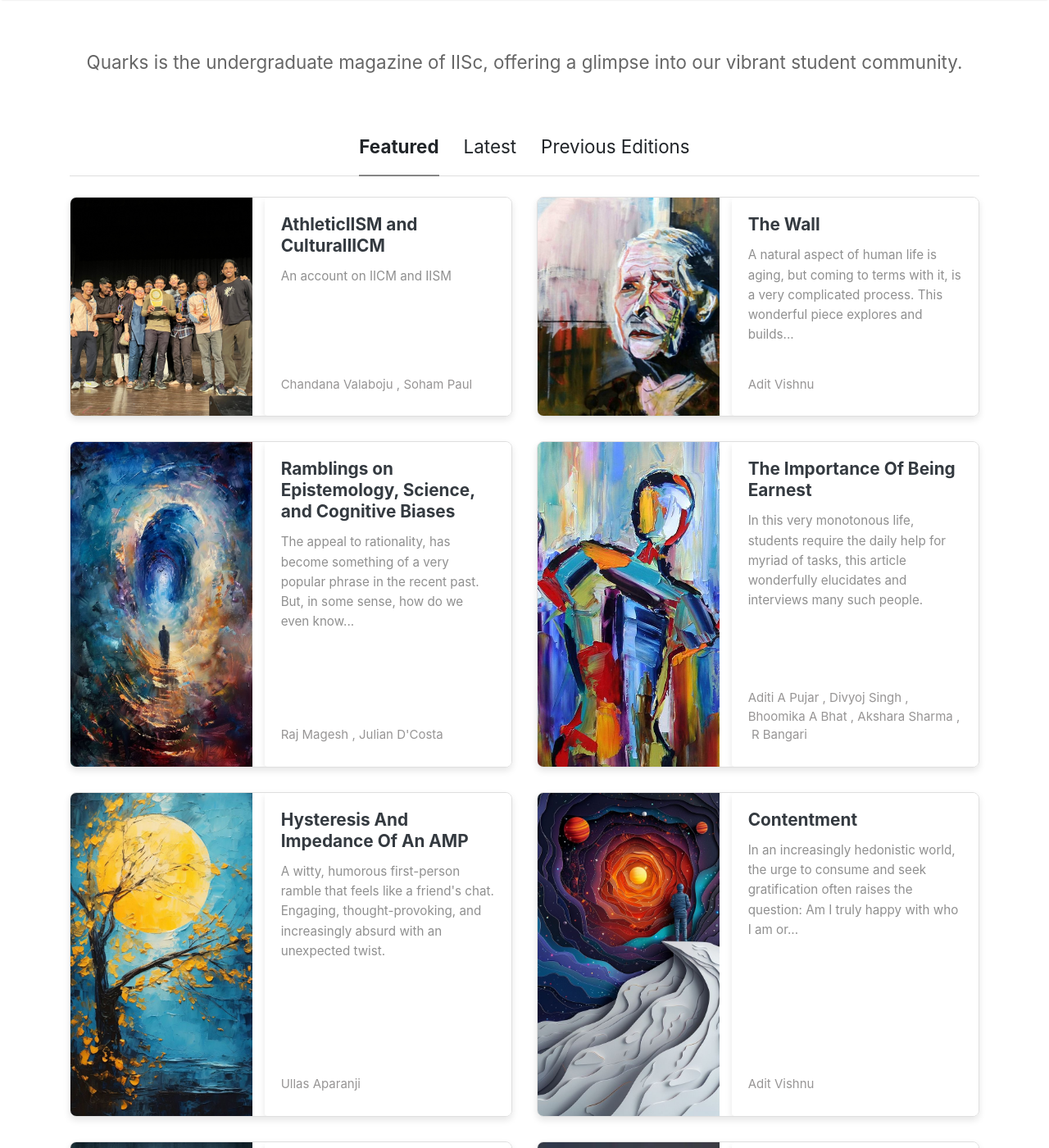
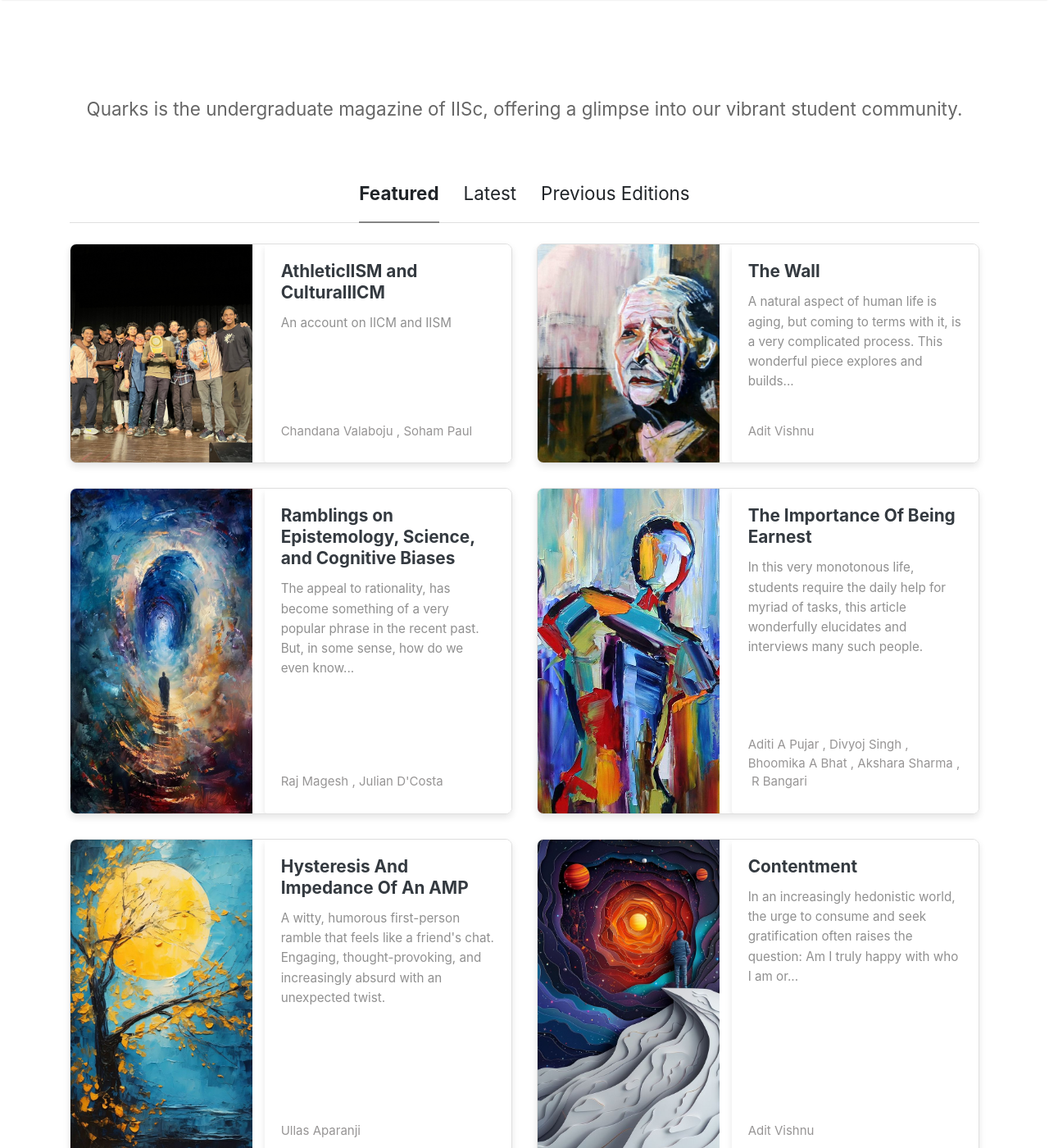
Before and after one commit to iGEM-IISc-2025/GenBank-Improvised, a Jekyll site: the page built from index.html, in a window 1280 px wide and 1400 px high. Shown: the whole window at 82% size. Built offline with Jekyll 4.4.1, drawn with Linux system fonts in a browser that asks for light colours; nearby versions of some CDN libraries; the list of posts is cut into pages by our own code.

```diff
--- a/assets/css/screen.css
+++ b/assets/css/screen.css
@@ -52,6 +52,7 @@
 .site-content {
     min-height: 60vh;
     padding-top: 1.5rem;
+    margin-top: 57px;
     transition: all 0.4s;
 }
 
```
